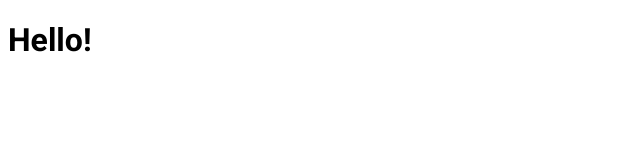
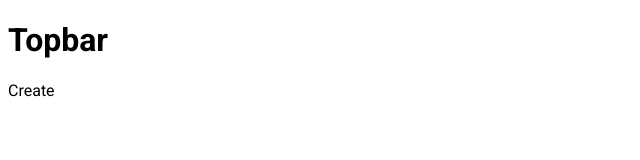
Before and after one commit to emmanuelomejua/tailwind-play, a React (Create React App) app: page /create in a window 1280 px wide. Shown: the top 160 px of the page, without its empty margins (0-640 px from the left). Built offline with nearby package versions, Linux system fonts and the light colour scheme.

Commit message:
coming up

```diff
--- a/src/App.js
+++ b/src/App.js
@@ -1,10 +1,20 @@
-
+import { Routes, Route } from 'react-router-dom'
+import Topbar from './comps/topbar/Topbar';
+import Home from './pages/home/Home';
+import Create from './pages/create/Create';
+import Update from './pages/update/Update';
 
 function App() {
   return (
-    <div>
-      <h1>Hello!</h1>
-    </div>
+    <main>
+      <Topbar/>
+      <Routes>
+        <Route path='/' element={<Home/>}/>
+        <Route path='/create' element={<Create/>}/>
+        <Route path='/edit' element={<Update/>}/>
+      </Routes>
+
+    </main>
   );
 }
 
--- a/src/comps/topbar/Topbar.jsx
+++ b/src/comps/topbar/Topbar.jsx
@@ -3,7 +3,7 @@ import './topbar.css'
 const Topbar = () => {
   return (
     <main>
-
+      <h1>Topbar</h1>
     </main>
   )
 }
--- a/src/index.js
+++ b/src/index.js
@@ -2,11 +2,14 @@ import React from 'react';
 import ReactDOM from 'react-dom/client';
 import './index.css';
 import App from './App';
+import { BrowserRouter } from 'react-router-dom'
 
 
 const root = ReactDOM.createRoot(document.getElementById('root'));
 root.render(
   <React.StrictMode>
-    <App />
+    <BrowserRouter>
+       <App />
+    </BrowserRouter>
   </React.StrictMode>
 );
--- a/src/pages/create/Create.jsx
+++ b/src/pages/create/Create.jsx
@@ -3,7 +3,7 @@ import './create.css'
 const Create = () => {
   return (
     <main>
-
+      Create
     </main>
   )
 }
--- a/src/pages/home/Home.jsx
+++ b/src/pages/home/Home.jsx
@@ -3,7 +3,7 @@ import './home.css'
 const Home = () => {
   return (
     <main>
-
+      Home
     </main>
   )
 }
--- a/src/pages/update/Update.jsx
+++ b/src/pages/update/Update.jsx
@@ -3,7 +3,7 @@ import './update.css'
 const Update = () => {
   return (
     <main>
-
+      Edit
     </main>
   )
 }
```
